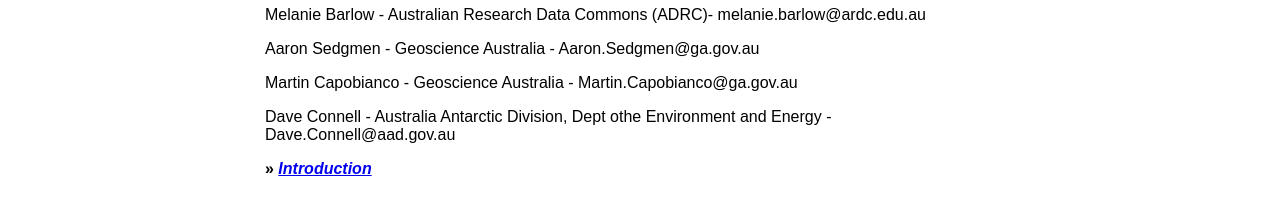
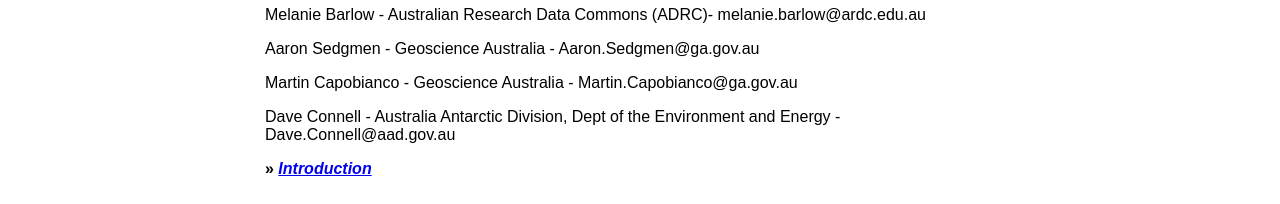
Before and after one commit to OpenWork-NZ/mdwg, a Jekyll site: the page built from index.md, in a window 1280 px wide. Shown: the part 1180-1384 px from the top of the page. Built offline with Jekyll 4.4.1, drawn with Linux system fonts in a browser that asks for light colours.

Commit message:
Update index.md

```diff
--- a/index.md
+++ b/index.md
@@ -43,6 +43,6 @@ Aaron Sedgmen - Geoscience Australia - Aaron.Sedgmen@ga.gov.au
 
 Martin Capobianco - Geoscience Australia - Martin.Capobianco@ga.gov.au
 
-Dave Connell - Australia Antarctic Division, Dept othe Environment and Energy - Dave.Connell@aad.gov.au
+Dave Connell - Australia Antarctic Division, Dept of the Environment and Energy - Dave.Connell@aad.gov.au
 
 **>> [*Introduction*](./GuidanceIntro.md)**
```
